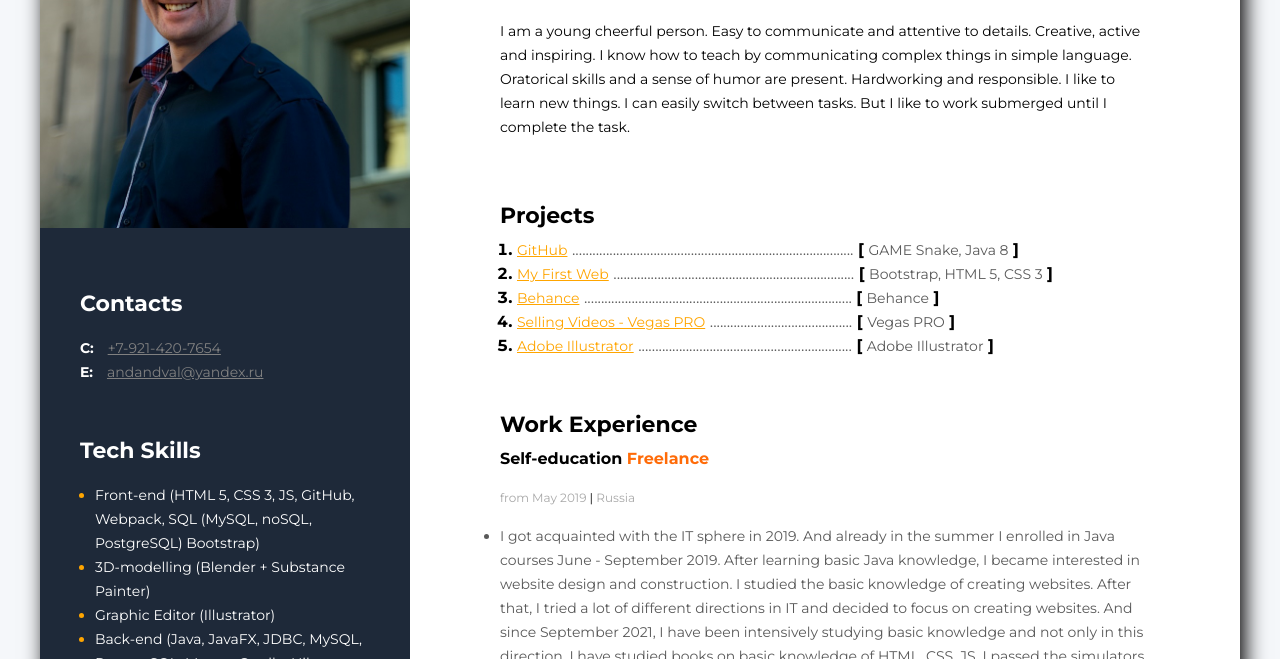
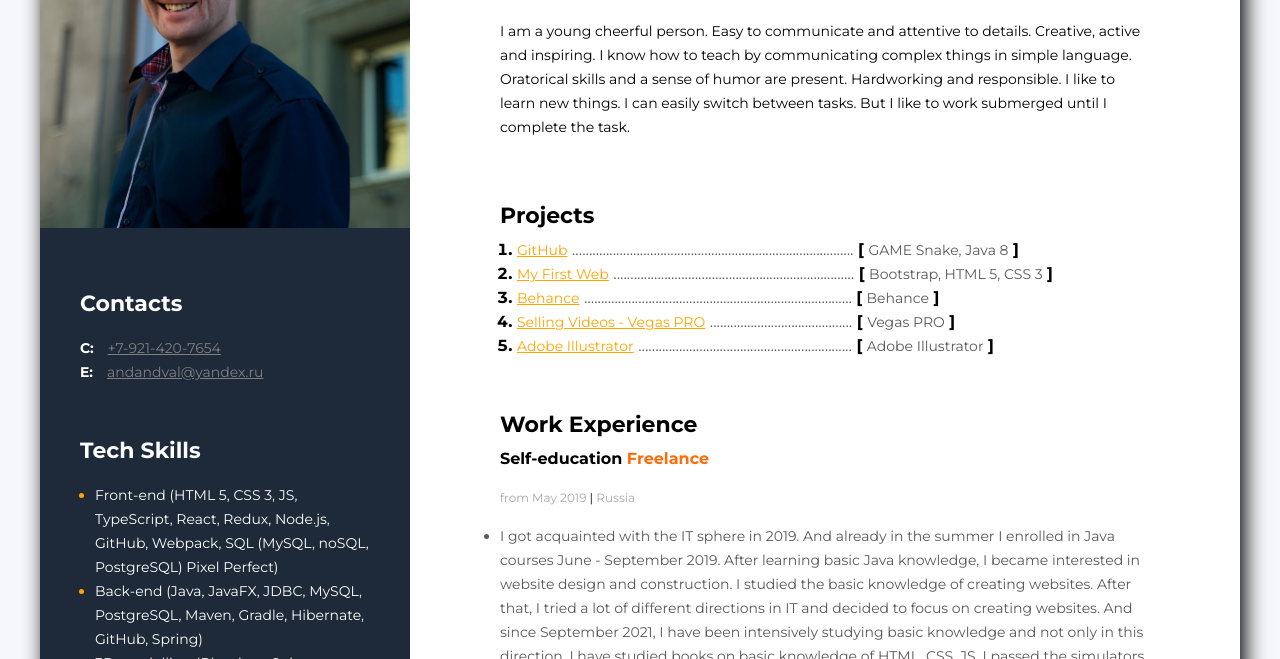
Before and after one commit to Samrddhisamrat/My-resume, a plain HTML site: page index.html in a window 1280 px wide. Shown: the part 293-952 px from the top of the page. Drawn offline with Linux system fonts and the light colour scheme.

Commit message:
Update index.html

```diff
--- a/index.html
+++ b/index.html
@@ -29,14 +29,16 @@
             <div class="tech-skills-container">
                 <h3 class="tech-skills-title">Tech Skills</h3>
                 <ul>
-                    <li class="tech-skills-item"><span class="tech-skill-text">Front-end (HTML 5, CSS 3, JS, GitHub,
-                            Webpack, SQL (MySQL, noSQL, PostgreSQL) Bootstrap)</span></li>
+                    <li class="tech-skills-item"><span class="tech-skill-text">Front-end (HTML 5, CSS 3, JS, TypeScript,
+                            React, Redux, Node.js, GitHub, Webpack, SQL (MySQL, noSQL, PostgreSQL) Pixel Perfect)</span>
+                    </li>
+                    <li class="tech-skills-item"><span class="tech-skill-text">Back-end (Java, JavaFX, JDBC, MySQL,
+                            PostgreSQL, Maven, Gradle, Hibernate,
+                            GitHub, Spring) </span></li>
                     <li class="tech-skills-item"><span class="tech-skill-text">3D-modelling (Blender + Substance
                             Painter) </span></li>
                     <li class="tech-skills-item"><span class="tech-skill-text">Graphic Editor (Illustrator) </span></li>
-                    <li class="tech-skills-item"><span class="tech-skill-text">Back-end (Java, JavaFX, JDBC, MySQL,
-                            PostgreSQL, Maven, Gradle, Hibernate,
-                            GitHub, Spring) </span></li>
+
                     <li class="tech-skills-item"><span class="tech-skill-text">Video (Vegas PRO) </span></li>
                 </ul>
             </div>
@@ -129,10 +131,15 @@
 
                     <ul class="prof-duties">
                         <li class="prof-duties-item">
-                            I got acquainted with the IT sphere in 2019. And already in the summer I enrolled in Java courses June - September 2019. After learning basic Java knowledge, I became interested in website design and construction. I studied the basic knowledge of creating websites.
-After that, I tried a lot of different directions in IT and decided to focus on creating websites. And since September 2021, I have been intensively studying basic knowledge and not only in this direction. I have studied books on basic knowledge of HTML, CSS, JS. I passed the simulators on the website htmlacademy.ru
-During this training, a website was made
-I also took a mini-marathon on JS and I got such success.
+                            I got acquainted with the IT sphere in 2019. And already in the summer I enrolled in Java
+                            courses June - September 2019. After learning basic Java knowledge, I became interested in
+                            website design and construction. I studied the basic knowledge of creating websites.
+                            After that, I tried a lot of different directions in IT and decided to focus on creating
+                            websites. And since September 2021, I have been intensively studying basic knowledge and not
+                            only in this direction. I have studied books on basic knowledge of HTML, CSS, JS. I passed
+                            the simulators on the website htmlacademy.ru
+                            During this training, a website was made
+                            I also took a mini-marathon on JS and I got such success.
                         </li>
 
                     </ul>
```
